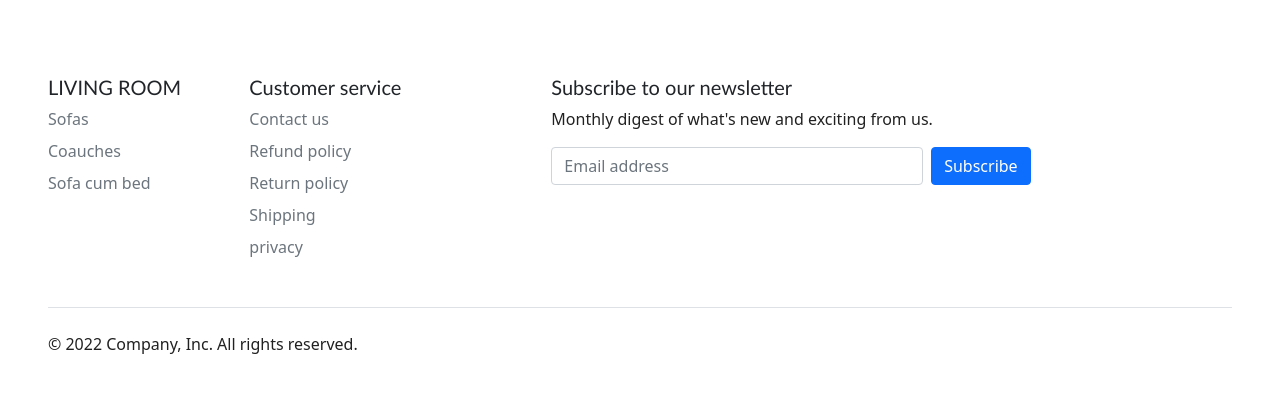
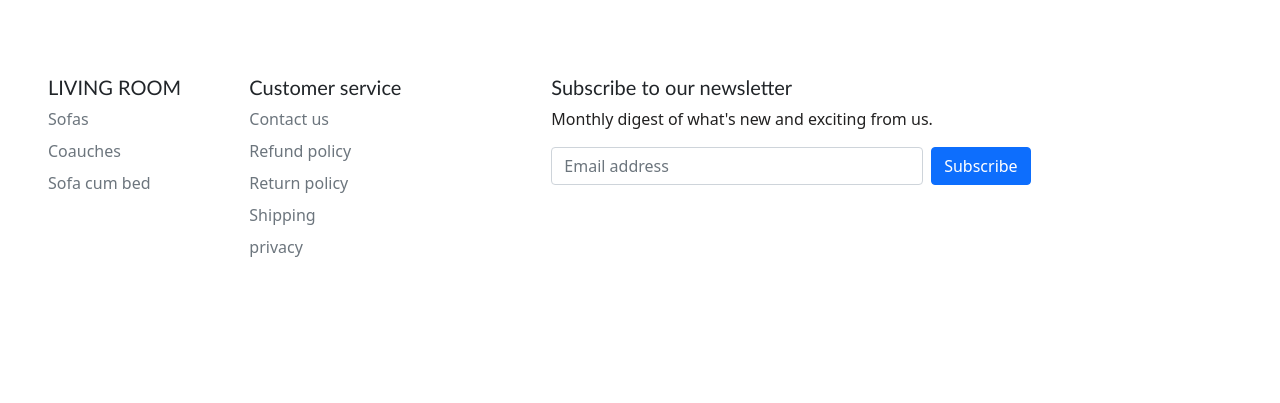
Before and after one commit to keerthibacha/furtureDecor, a plain HTML site: page index.html in a window 1280 px wide. Shown: the part 2200-2603 px from the top of the page. After the commit the page ends 2531 px from the top, so only its background shows below. Drawn offline with nearby package versions, Linux system fonts and the light colour scheme.

Commit message:
Update index.html

```diff
--- a/index.html
+++ b/index.html
@@ -356,14 +356,6 @@
         </div>
       </div>
 
-      <div class="d-flex flex-column flex-sm-row justify-content-between py-4 my-4 border-top">
-        <p>&copy; 2022 Company, Inc. All rights reserved.</p>
-        <ul class="list-unstyled d-flex">
-          <li class="ms-3"><a class="link-dark" href="#"><svg class="bi" width="24" height="24"><use xlink:href="#twitter"/></svg></a></li>
-          <li class="ms-3"><a class="link-dark" href="#"><svg class="bi" width="24" height="24"><use xlink:href="#instagram"/></svg></a></li>
-          <li class="ms-3"><a class="link-dark" href="#"><svg class="bi" width="24" height="24"><use xlink:href="#facebook"/></svg></a></li>
-        </ul>
-      </div>
     </footer>
   </div>
 
```
